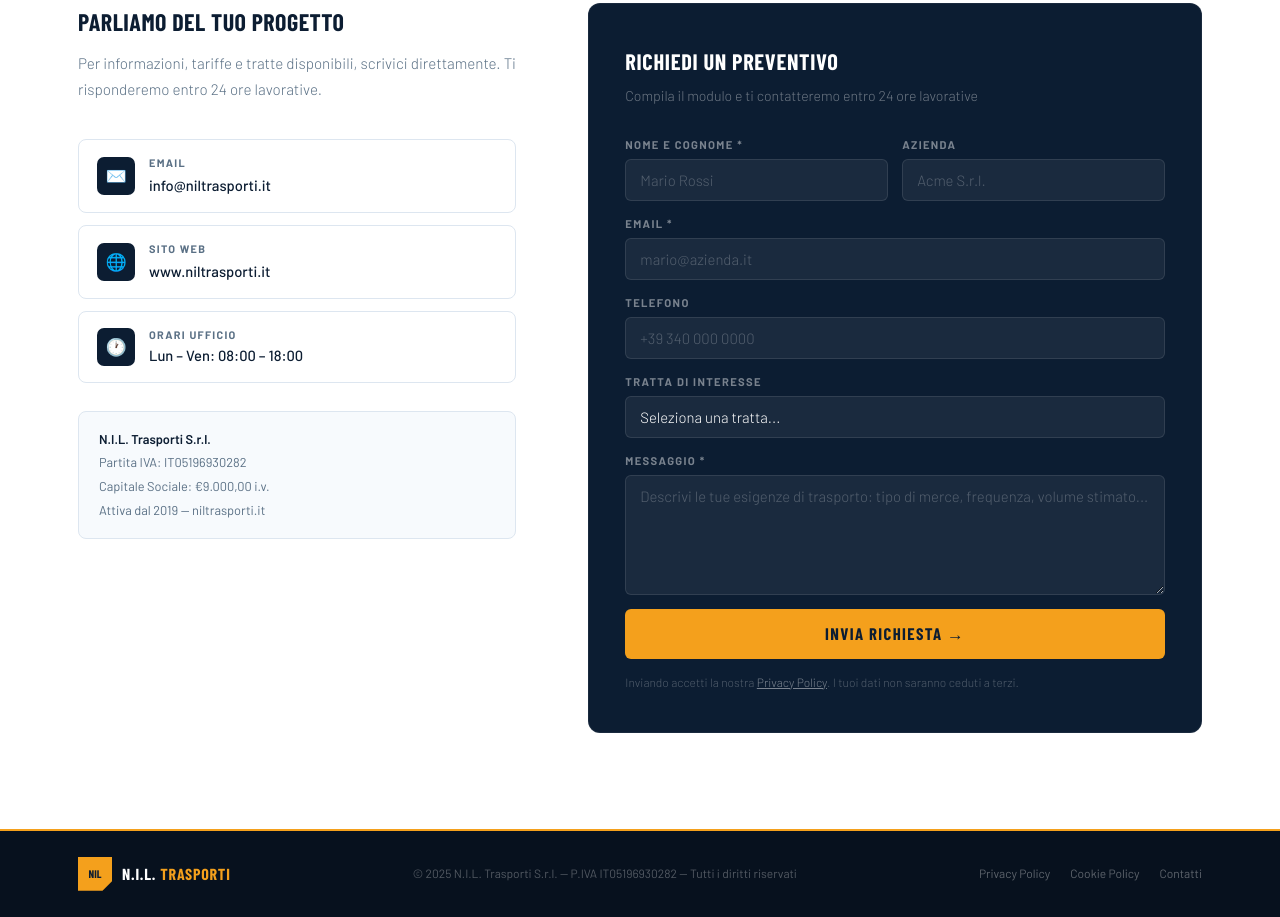
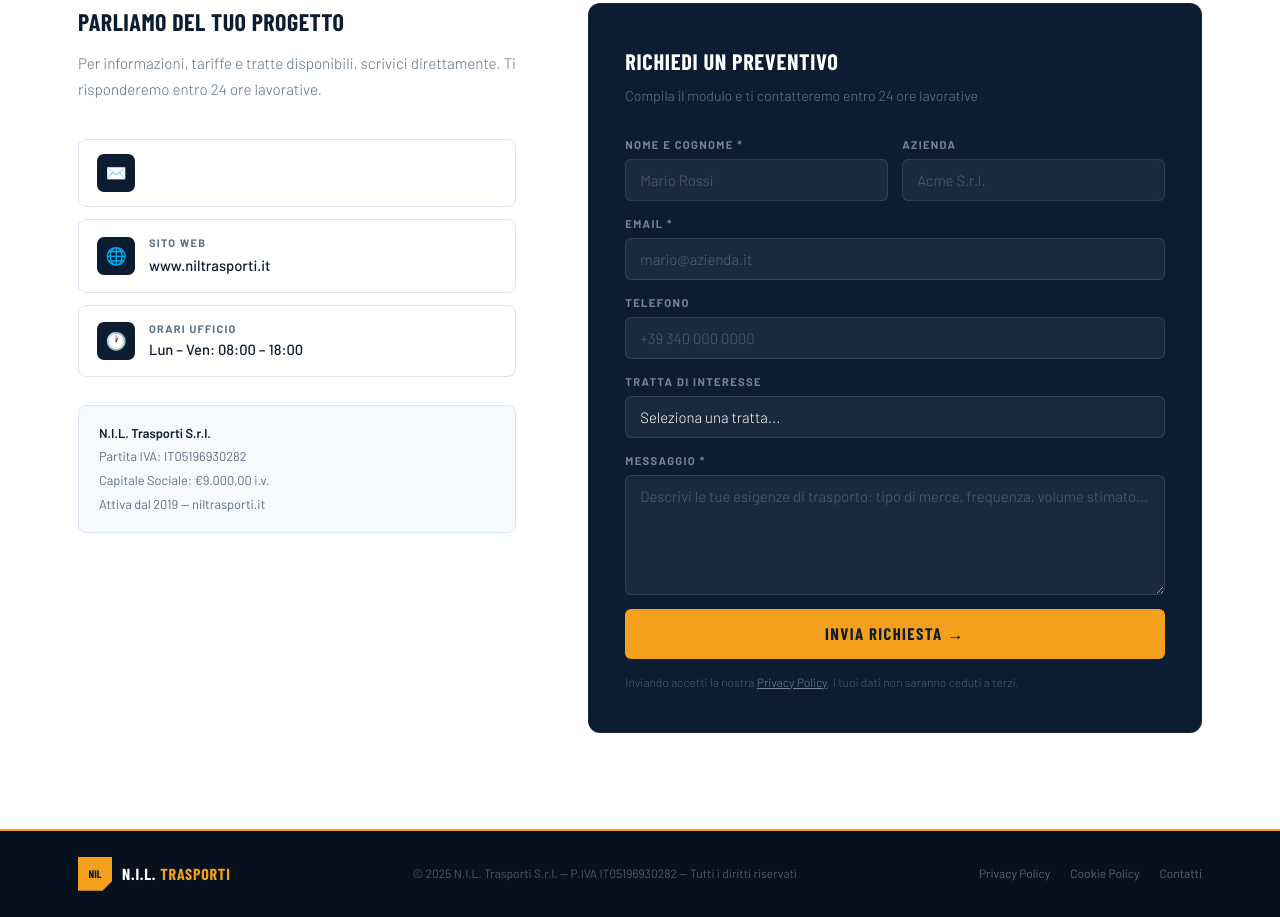
Before and after one commit to vicu29/nil, a plain HTML site: page index.html in a window 1280 px wide. Shown: the part 4355-5272 px from the top of the page. Drawn offline with nearby package versions, Linux system fonts and the light colour scheme; a web font is replaced by a local one.

Commit message:
Update index.html

```diff
--- a/index.html
+++ b/index.html
@@ -655,7 +655,6 @@ footer{background:var(--ink);border-top:2px solid var(--accent);padding:26px 0}
         <div class="cdetails">
           <div class="citem">
             <div class="cico">✉️</div>
-            <div class="citem-text"><h5>Email</h5><a href="mailto:info@niltrasporti.it">info@niltrasporti.it</a></div>
           </div>
           <div class="citem">
             <div class="cico">🌐</div>
```
